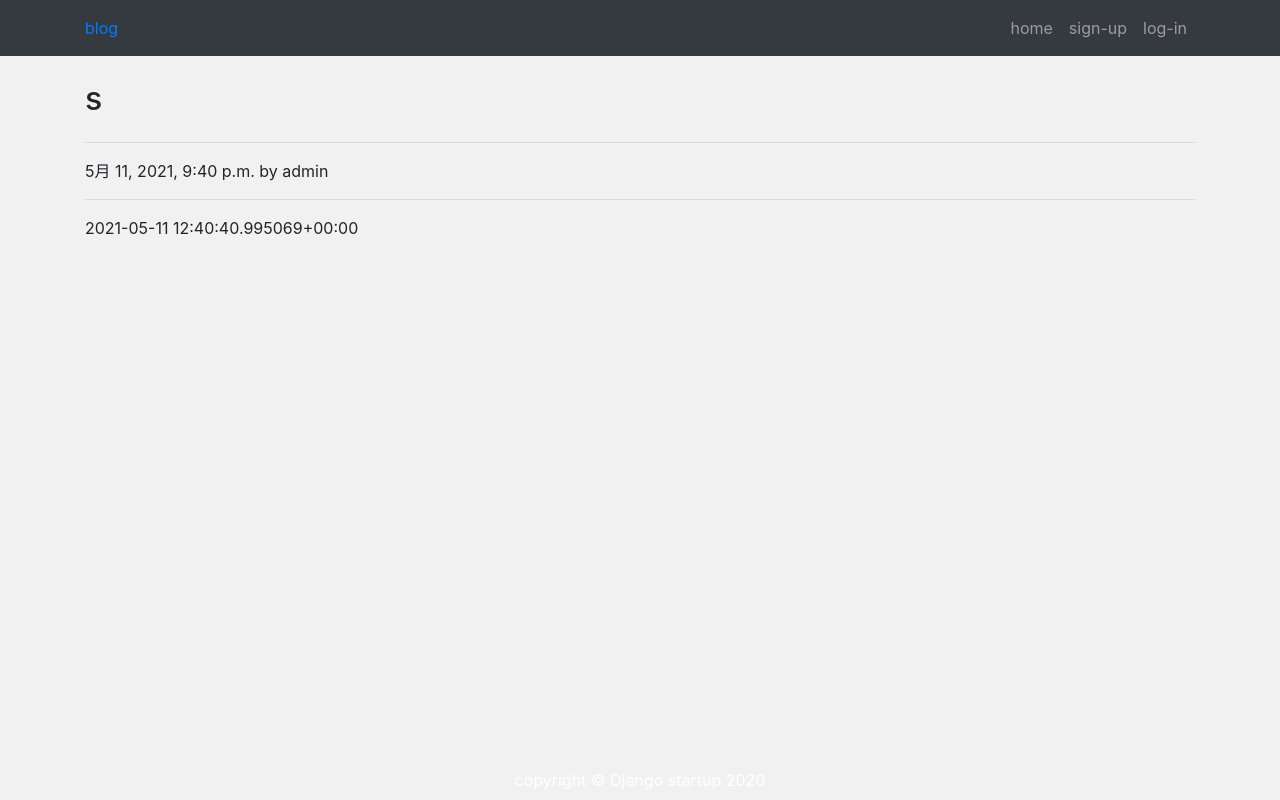
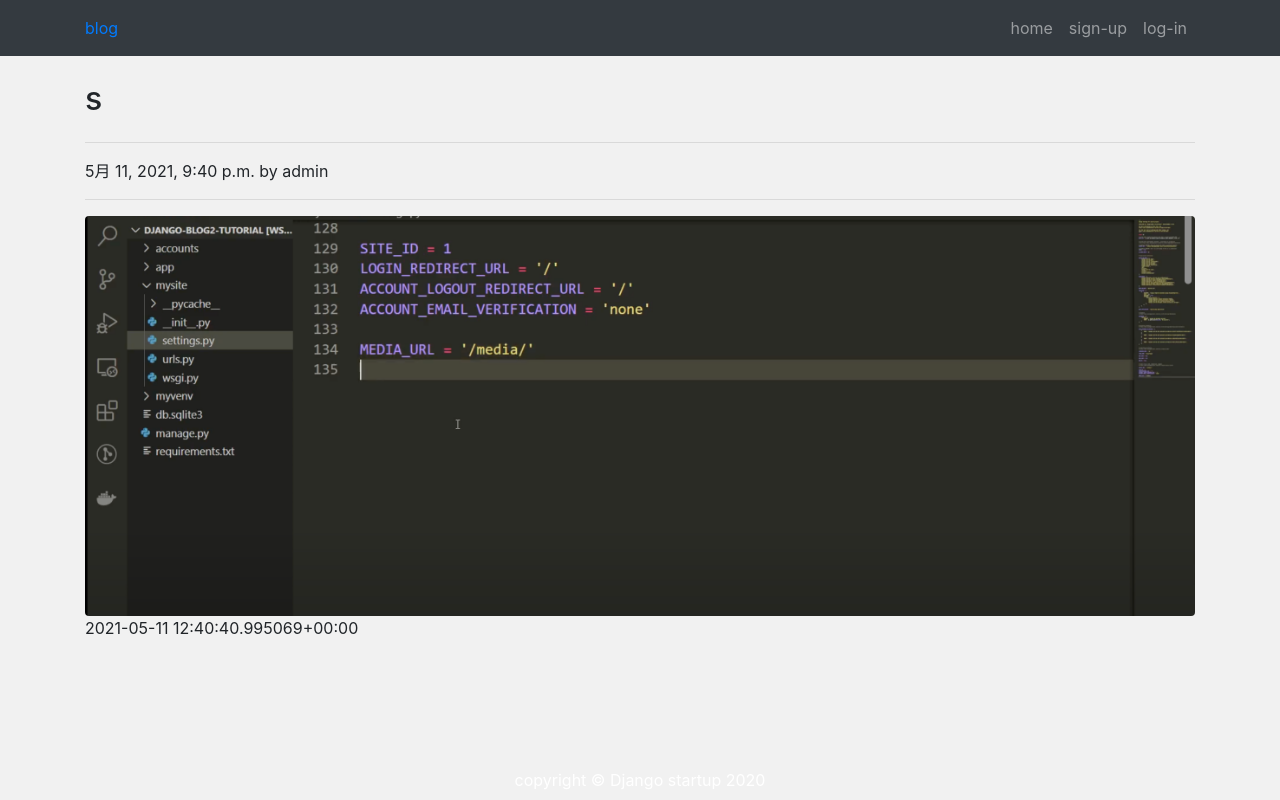
Before and after one commit to nikotamajapan/dj, a Django app: page /post/10 in a window 1280 px wide. Run offline with Django 3.2, Linux system fonts and the light colour scheme; data comes from the database, SQL or seed files in the repository; both versions use the stored data as it was after the commit; some libraries are stand-ins or nearby versions.

Commit message:
Django入門ブログ新機能 レッスン1 owarimade

```diff
--- a/app/forms.py
+++ b/app/forms.py
@@ -4,3 +4,4 @@ from django import forms
 class PostForm(forms.Form):
     title = forms.CharField(max_length=30, label='title')
     content = forms.CharField(label='naiyou', widget=forms.Textarea())
+    image = forms.ImageField(label='image pics', required=False)
--- a/app/models.py
+++ b/app/models.py
@@ -6,6 +6,7 @@ from django.utils import timezone
 class Post(models.Model):
     author = models.ForeignKey(settings.AUTH_USER_MODEL, on_delete=models.CASCADE)
     title = models.CharField("title", max_length=200)
+    image = models.ImageField(upload_to='images', verbose_name='image pics', null=True, blank=True)
     content = models.TextField("honbun")
     created = models.DateTimeField("sakusei" , default=timezone.now)
 
--- a/app/static/css/style.css
+++ b/app/static/css/style.css
@@ -57,3 +57,14 @@ main {
 .form-control:focus {
     box-shadow: none;
 }
+
+.index-img {
+    object-fit: cover;
+    height: 240px;
+}
+
+.detail-img {
+    object-fit: cover;
+    width: 100%;
+    height: 400px;
+}
--- a/app/templates/app/index.html
+++ b/app/templates/app/index.html
@@ -6,6 +6,9 @@
     <div class="col-md-8">
         {% for post in post_data %}
             <div class="card mb-4">
+                {% if post.image %}
+                    <img src="{{ post.image.url }}" alt="" class="card-img-top index-img">
+                {% endif %}
                 <div class="card-body">
                     <h2 class="card-title">{{ post.title }}                    </h2>
                     <p class="card-text">{{ post.content|truncatechars:100 }}                    </p>
--- a/app/templates/app/post_detail.html
+++ b/app/templates/app/post_detail.html
@@ -6,6 +6,9 @@
 <hr>
 <p>{{ post_data.created }} by {{ post_data.author }}</p>
 <hr>
+{% if post_data.image %}
+    <img src="{{ post_data.image.url }}" alt="" class="rounded detail-img">
+{% endif %}
 <p>{{ post_data.created|linebreaksbr }}</p>
 {% if user.is_authenticated %}
     <hr>
--- a/app/views.py
+++ b/app/views.py
@@ -36,6 +36,8 @@ class CreatePostView(LoginRequiredMixin, View):
             post_data.author = request.user
             post_data.title = form.cleaned_data['title']
             post_data.content = form.cleaned_data['content']
+            if request.FILES:
+                post_data.image = request.FILES.get('image')
             post_data.save()
             return redirect('post_detail', post_data.id)
 
@@ -51,7 +53,8 @@ class PostEditView(LoginRequiredMixin, View):
             request.POST or None,
             initial = {
                 'title': post_data.title,
-                'content': post_data.content
+                'content': post_data.content,
+                'image': post_data.image,
             }
         )
 
@@ -67,6 +70,8 @@ class PostEditView(LoginRequiredMixin, View):
             post_data.author = request.user
             post_data.title = form.cleaned_data['title']
             post_data.content = form.cleaned_data['content']
+            if request.FILES:
+                post_data.image = request.FILES.get('image')
             post_data.save()
             return redirect('post_detail', self.kwargs['pk'])
 
--- a/mysite/settings.py
+++ b/mysite/settings.py
@@ -11,6 +11,7 @@ https://docs.djangoproject.com/en/3.1/ref/settings/
 """
 
 from pathlib import Path
+import os
 
 # Build paths inside the project like this: BASE_DIR / 'subdir'.
 BASE_DIR = Path(__file__).resolve().parent.parent
@@ -130,3 +131,6 @@ SITE_ID = 1
 LOGIN_REDIRECT_URL = '/'
 ACCOUNT_LOGOUT_REDIRECT = '/'
 ACCOUNT_EMAIL_VERIFICATION = 'none'
+
+MEDIA_URL = '/media/'
+MEDIA_ROOT = os.path.join(BASE_DIR, 'media')
--- a/mysite/urls.py
+++ b/mysite/urls.py
@@ -16,9 +16,16 @@ Including another URLconf
 from django.contrib import admin
 from django.urls import path, include
 
+from django.conf.urls.static import static
+from django.conf import settings
+
+
 urlpatterns = [
     path('admin/', admin.site.urls),
     path('', include('app.urls')),
     path('accounts/', include('accounts.urls')),
     path('accounts/', include('allauth.urls')),
 ]
+
+if settings.DEBUG:
+    urlpatterns += static(settings.MEDIA_URL, document_root=settings.MEDIA_ROOT)
--- a/requirements.txt
+++ b/requirements.txt
@@ -2,3 +2,6 @@ Django==3.1.4
 django-widget-tweaks~=1.4.8
 django-allauth~=0.41.0
 Pillow~=8.2.0
+
+MEDIA_URL = '/media'
+MEDIA_ROOT = os.path.join(BASE_DIR, 'media')
```
Also changed, not shown: app/templates/app/post_form.html (+4 -3 lines), app/migrations/0002_post_image.py (added), db.sqlite3, images/スクリーンショット_2021-05-11_21.23.01.png (added), images/スクリーンショット_2021-05-11_21.23.01_Du87U7o.png (added), media/images/スクリーンショット_2021-05-11_21.23.01.png (added), media/images/スクリーンショット_2021-05-11_21.39.59.png (added).
